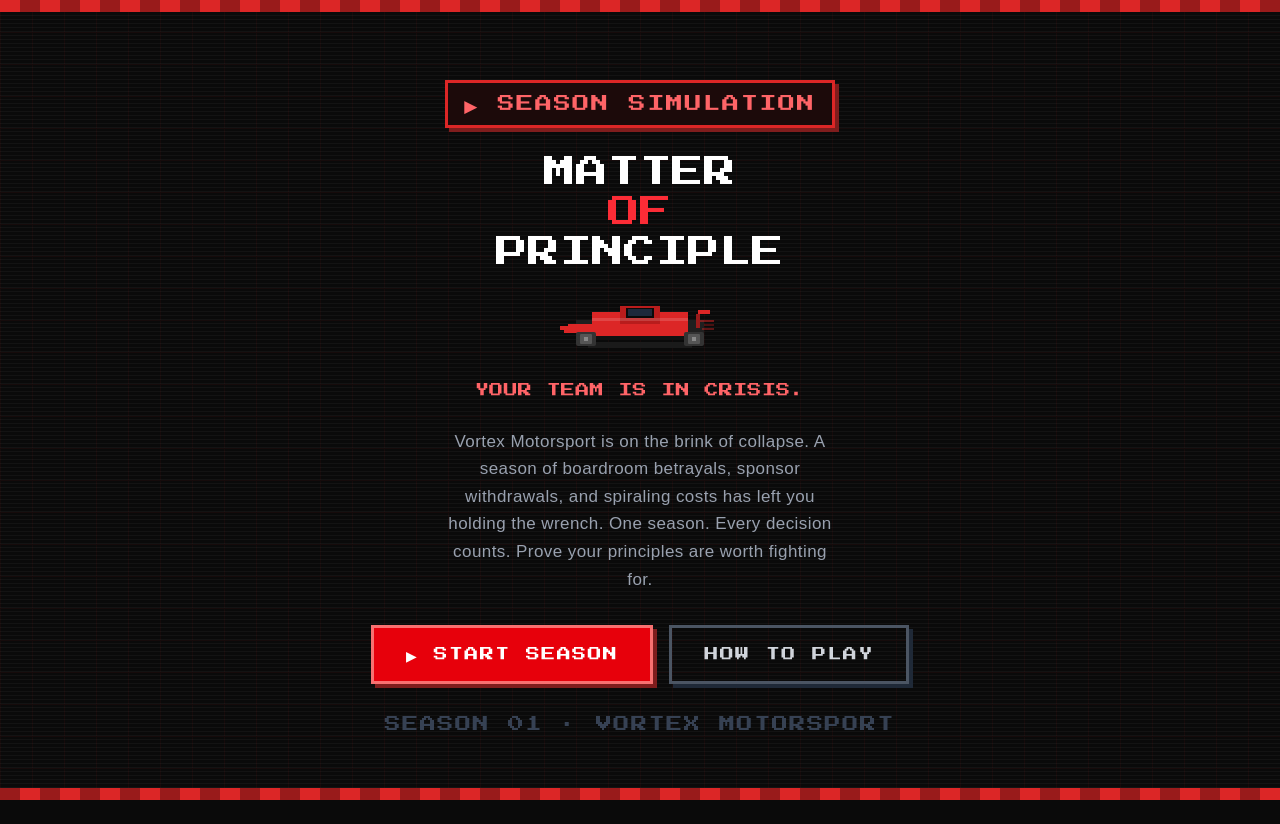
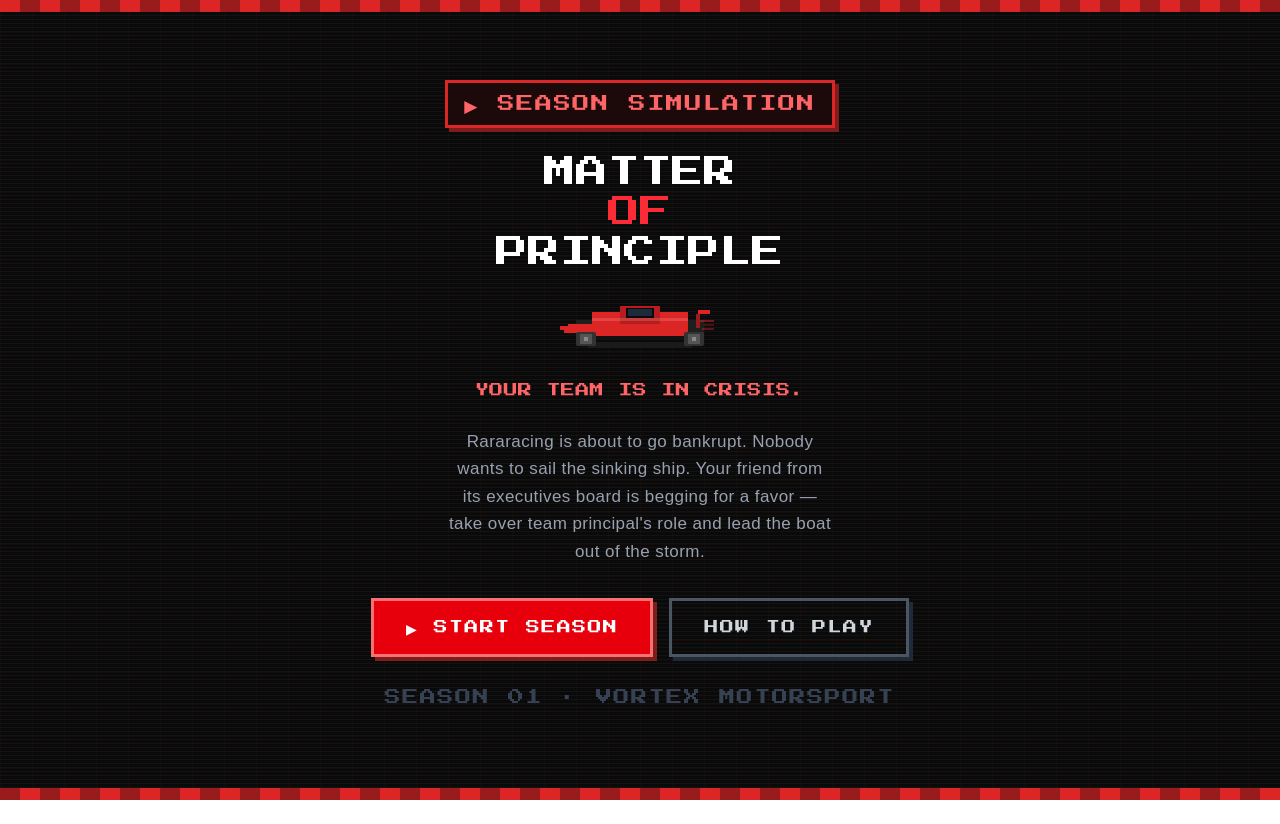
Before and after one commit to mariabelonog/matterofprinciple, a Next.js app: page / in a window 1280 px wide. After the commit the page ends 800 px from the top, so only its background shows below. Built offline with nearby package versions, Linux system fonts and the light colour scheme.

Commit message:
Update hero screen story text to Rararacing narrative
https://claude.ai/code/session_01NurvwAnraCVp6q5QKY3C6e

```diff
--- a/components/screens/HeroScreen.tsx
+++ b/components/screens/HeroScreen.tsx
@@ -75,9 +75,7 @@ export default function HeroScreen({ onStart, onHowToPlay }: HeroScreenProps) {
         YOUR TEAM IS IN CRISIS.
       </p>
       <p className="text-gray-400 text-[17px] leading-relaxed max-w-sm mx-auto tracking-wide font-mono">
-        Vortex Motorsport is on the brink of collapse. A season of boardroom betrayals, sponsor
-        withdrawals, and spiraling costs has left you holding the wrench. One season. Every
-        decision counts. Prove your principles are worth fighting for.
+        Rararacing is about to go bankrupt. Nobody wants to sail the sinking ship. Your friend from its executives board is begging for a favor — take over team principal's role and lead the boat out of the storm.
       </p>
 
       {/* Buttons */}
```
